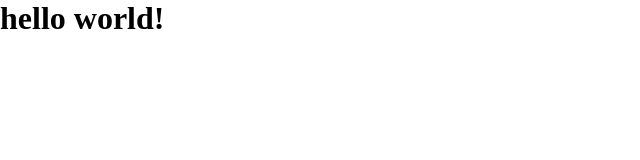
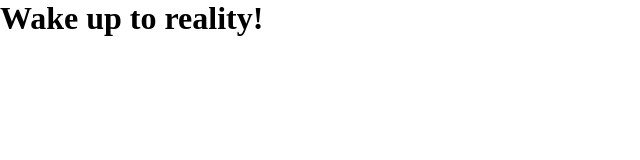
Before and after one commit to Gwynbleidd203/-vattghern203-susanoo, a website built with Parcel: page src/index.html in a window 1280 px wide. Shown: the whole page, without its empty margins (0-640 px from the left). Built offline with nearby package versions, Linux system fonts and the light colour scheme.

Commit message:
new html

```diff
--- a/package.json
+++ b/package.json
@@ -1,6 +1,6 @@
 {
   "name": "susanoo",
-  "version": "1.0.2",
+  "version": "1.0.3",
   "description": "A boilerplate creator for front-end developers",
   "main": "index.js",
   "scripts": {
--- a/src/index.html
+++ b/src/index.html
@@ -4,10 +4,10 @@
     <meta charset="UTF-8">
     <meta name="viewport" content="width=device-width, initial-scale=1.0">
     <link rel="stylesheet" href="assets/css/style.css">
-    <title></title>
+    <title>Susanoo Project</title>
 </head>
 <body>
-    <h1>hello world!</h1>
+    <h1>Wake up to reality!</h1>
 
     <script src="assets/js/script.js"></script>
 </body>
```
